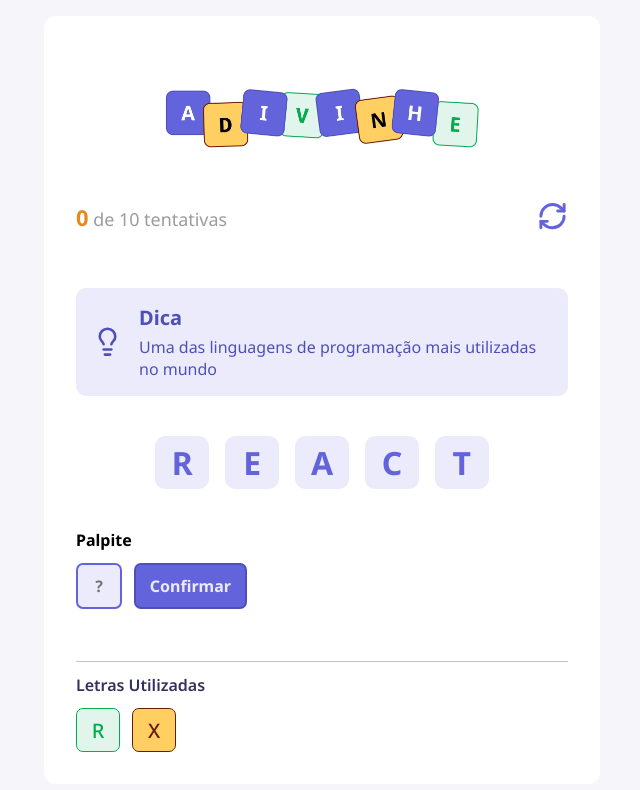
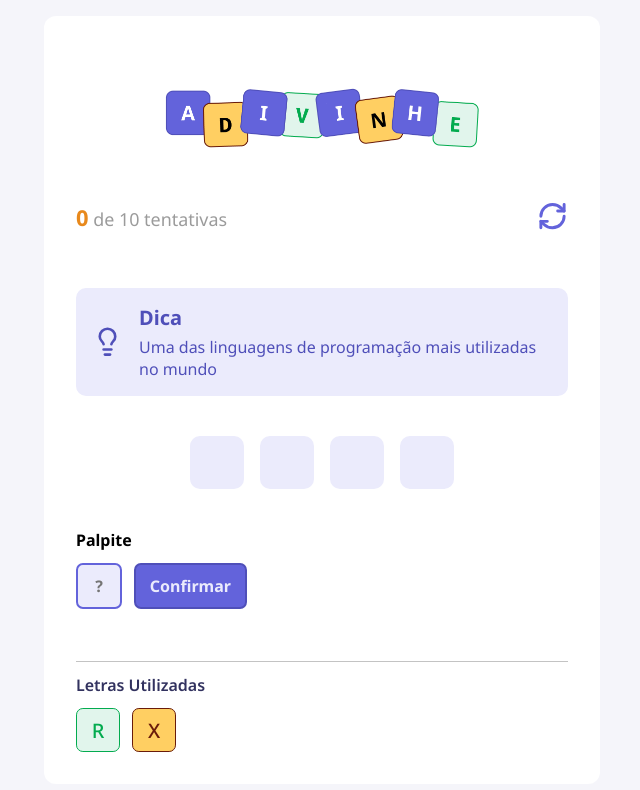
Before and after one commit to Grid2109/react---Jogo-de-adivinha--o, a React (Vite) app in the folder Jogo-de-adivinhação/: page / in a window 1280 px wide. Shown: the top 790 px of the page, without its empty margins (318-958 px from the left). Built offline with nearby package versions, Linux system fonts and the light colour scheme.

Commit message:
Displaying the word letter

```diff
--- a/Jogo-de-adivinhação/src/App.tsx
+++ b/Jogo-de-adivinhação/src/App.tsx
@@ -27,7 +27,11 @@
 
   useEffect(() => {
     startGame();
-  })
+  }, [])
+
+  if(!challenge) {
+    return
+  }
 
   return (
     <div className={styles.container}>
@@ -35,11 +39,11 @@
         <Header current={attemps} max={10} onRestart={handleRestartGame} />
         <Tip tip="Uma das linguagens de programação mais utilizadas no mundo" />
         <div className={styles.word}>
-          <Letter value="R" />
-          <Letter value="E" />
-          <Letter value="A" />
-          <Letter value="C" />
-          <Letter value="T" />
+          {
+            challenge.word.split("").map(() => (
+              <Letter value="" />
+            ))
+          }
         </div>
 
         <h4>Palpite</h4>
```
